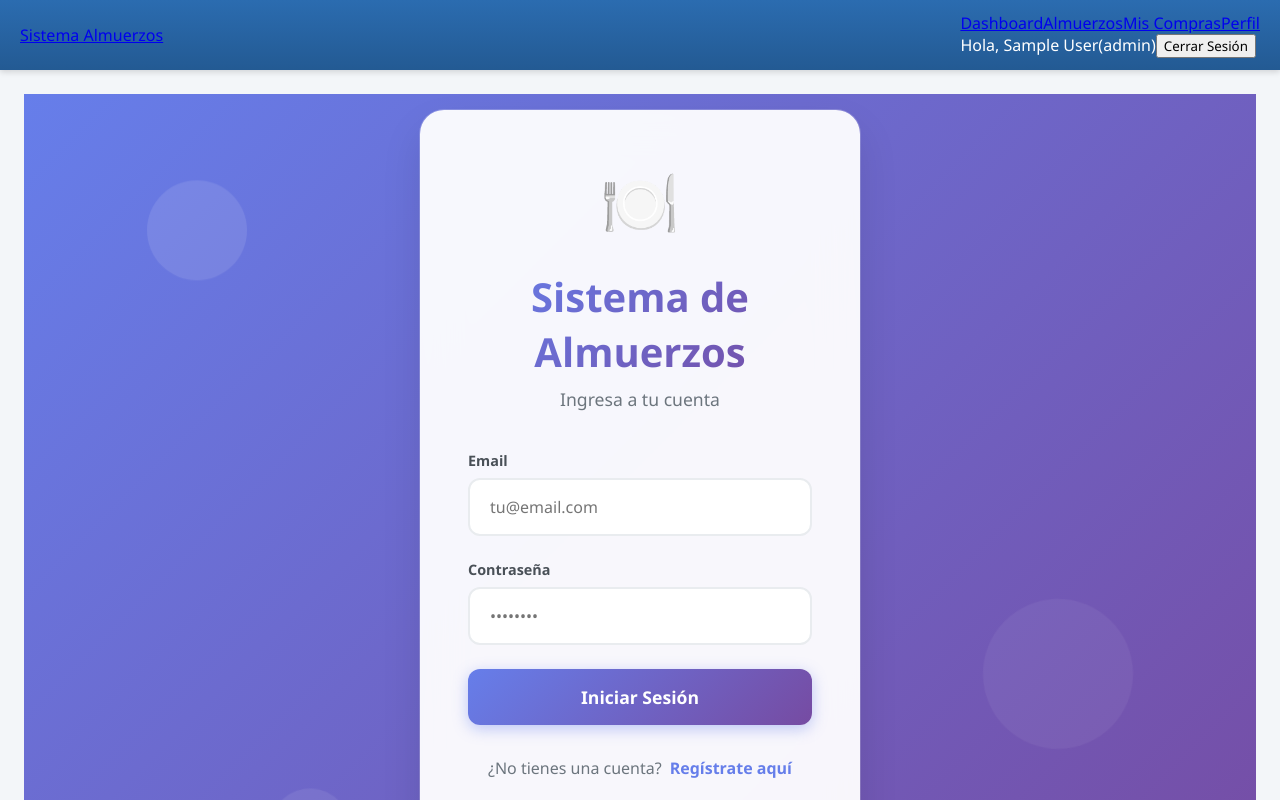
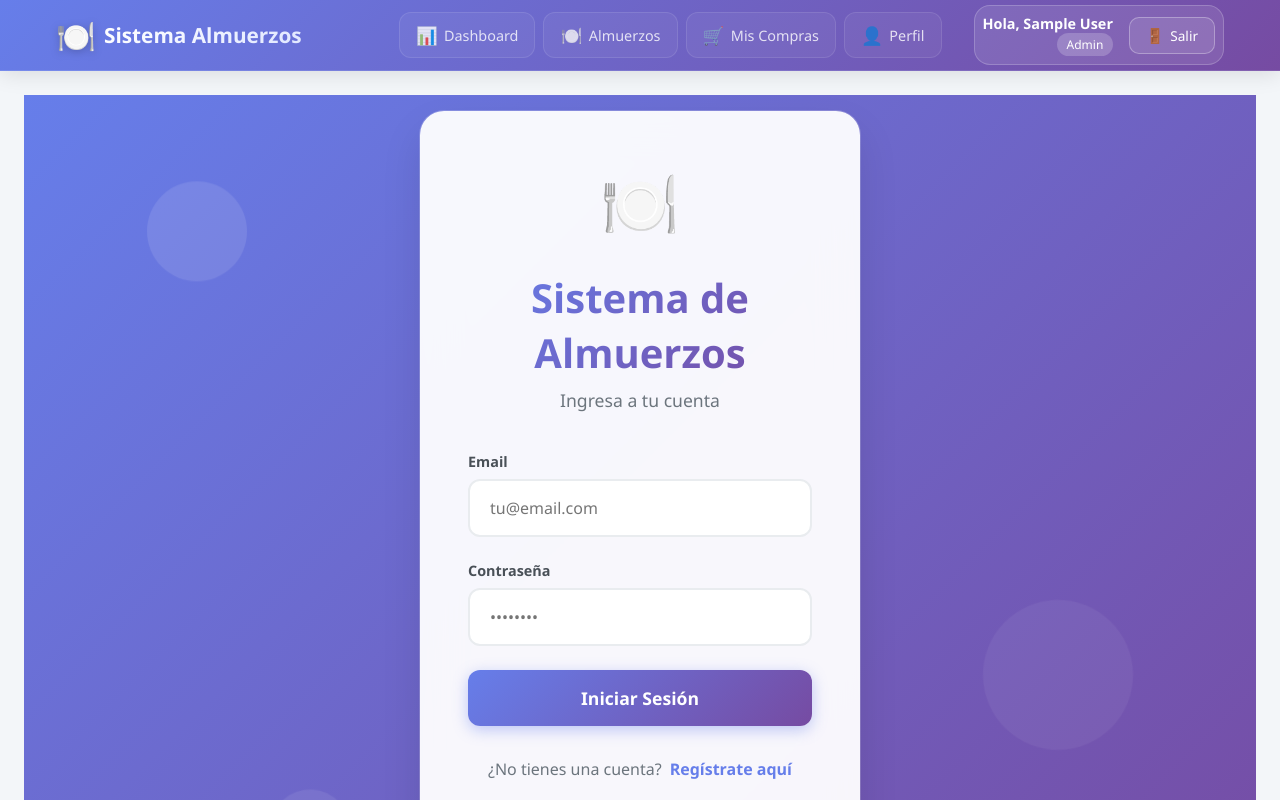
Before and after one commit to devilcsy/AlmuerzosColegio, a React (Vite) app in the folder front/: page /login in a window 1280 px wide. Shown: the top 800 px of the page. Built offline with nearby package versions, Linux system fonts and the light colour scheme; sample sign-in values are in the browser's storage.

Commit message:
fix: configurar CORS y URLs para GitHub Codespaces
- Actualizar server.js con configuración CORS para Codespaces
- Modificar auth.js y api.js para usar URLs dinámicas
- Configurar puertos públicos para funcionamiento en Codespaces

```diff
--- a/front/src/components/Navbar.jsx
+++ b/front/src/components/Navbar.jsx
@@ -1,55 +1,389 @@
 
 import React from 'react';
-import { Link, useNavigate } from 'react-router-dom';
+import { Link, useNavigate, useLocation } from 'react-router-dom';
 import { getStoredUser, clearAuthData } from '../utils/auth';
 
 const Navbar = () => {
   const user = getStoredUser();
   const navigate = useNavigate();
+  const location = useLocation();
 
   const handleLogout = () => {
     clearAuthData();
     navigate('/login');
   };
 
+  const isActiveLink = (path) => {
+    return location.pathname === path;
+  };
+
   return (
-    <nav className="navbar">
-      <div className="nav-brand">
-        <Link to="/dashboard">Sistema Almuerzos</Link>
+    <nav style={styles.navbar}>
+      <div style={styles.navContainer}>
+        {/* Logo y marca */}
+        <div style={styles.brand}>
+          <Link to="/dashboard" style={styles.brandLink}>
+            <span style={styles.logo}>🍽️</span>
+            <span style={styles.brandText}>Sistema Almuerzos</span>
+          </Link>
         </div>
 
-      <div className="nav-links">
+        {/* Navegación */}
+        <div style={styles.navSection}>
           {user ? (
             <>
-            <Link to="/dashboard">Dashboard</Link>
-            <Link to="/lunches">Almuerzos</Link>
-            <Link to="/purchases">Mis Compras</Link>
-            <Link to="/profile">Perfil</Link>
+              {/* Enlaces de navegación */}
+              <div style={styles.navLinks}>
+                <Link
+                  to="/dashboard"
+                  style={{
+                    ...styles.navLink,
+                    ...(isActiveLink('/dashboard') && styles.navLinkActive)
+                  }}
+                >
+                  <span style={styles.navIcon}>📊</span>
+                  Dashboard
+                </Link>
+
+                <Link
+                  to="/lunches"
+                  style={{
+                    ...styles.navLink,
+                    ...(isActiveLink('/lunches') && styles.navLinkActive)
+                  }}
+                >
+                  <span style={styles.navIcon}>🍽️</span>
+                  Almuerzos
+                </Link>
+
+                <Link
+                  to="/purchases"
+                  style={{
+                    ...styles.navLink,
+                    ...(isActiveLink('/purchases') && styles.navLinkActive)
+                  }}
+                >
+                  <span style={styles.navIcon}>🛒</span>
+                  Mis Compras
+                </Link>
+
+                <Link
+                  to="/profile"
+                  style={{
+                    ...styles.navLink,
+                    ...(isActiveLink('/profile') && styles.navLinkActive)
+                  }}
+                >
+                  <span style={styles.navIcon}>👤</span>
+                  Perfil
+                </Link>
 
                 {user.role === 'ADMIN' && (
-              <Link to="/admin">Admin</Link>
+                  <Link
+                    to="/admin"
+                    style={{
+                      ...styles.navLink,
+                      ...styles.adminLink,
+                      ...(isActiveLink('/admin') && styles.navLinkActive)
+                    }}
+                  >
+                    <span style={styles.navIcon}>👑</span>
+                    Admin
+                  </Link>
                 )}
+              </div>
 
-            <div className="user-info">
-              <span>Hola, {user.name}</span>
-              <span className="user-role">({user.role})</span>
+              {/* Información del usuario */}
+              <div style={styles.userSection}>
+                <div style={styles.userInfo}>
+                  <div style={styles.userWelcome}>
+                    <span style={styles.userName}>Hola, {user.name}</span>
+                    <div style={styles.userDetails}>
+                      <span style={styles.userRole}>{user.role}</span>
                       {user.balance !== undefined && (
-                <span className="user-balance">Saldo: ${user.balance}</span>
+                        <span style={styles.userBalance}>
+                          ${user.balance}
+                        </span>
                       )}
-              <button onClick={handleLogout} className="logout-btn">
-                Cerrar Sesión
+                    </div>
+                  </div>
+                </div>
+
+                <button
+                  onClick={handleLogout}
+                  style={styles.logoutButton}
+                  title="Cerrar sesión"
+                >
+                  <span style={styles.logoutIcon}>🚪</span>
+                  Salir
                 </button>
               </div>
             </>
           ) : (
-          <>
-            <Link to="/login">Login</Link>
-            <Link to="/register">Registrarse</Link>
-          </>
+            /* Enlaces para usuarios no autenticados */
+            <div style={styles.authLinks}>
+              <Link
+                to="/login"
+                style={{
+                  ...styles.authLink,
+                  ...styles.loginLink,
+                  ...(isActiveLink('/login') && styles.authLinkActive)
+                }}
+              >
+                Iniciar Sesión
+              </Link>
+              <Link
+                to="/register"
+                style={{
+                  ...styles.authLink,
+                  ...styles.registerLink,
+                  ...(isActiveLink('/register') && styles.authLinkActive)
+                }}
+              >
+                Registrarse
+              </Link>
+            </div>
           )}
+        </div>
       </div>
     </nav>
   );
 };
 
+// Estilos modernos para el Navbar
+const styles = {
+  navbar: {
+    background: 'linear-gradient(135deg, #667eea 0%, #764ba2 100%)',
+    backdropFilter: 'blur(10px)',
+    padding: '0',
+    boxShadow: '0 4px 20px rgba(0, 0, 0, 0.1)',
+    borderBottom: '1px solid rgba(255, 255, 255, 0.1)',
+    position: 'sticky',
+    top: 0,
+    zIndex: 1000,
+  },
+  navContainer: {
+    maxWidth: '1200px',
+    margin: '0 auto',
+    display: 'flex',
+    justifyContent: 'space-between',
+    alignItems: 'center',
+    padding: '0 1rem',
+    height: '70px',
+  },
+  brand: {
+    display: 'flex',
+    alignItems: 'center',
+  },
+  brandLink: {
+    display: 'flex',
+    alignItems: 'center',
+    textDecoration: 'none',
+    color: 'white',
+    fontWeight: 'bold',
+    fontSize: '1.3rem',
+    transition: 'transform 0.2s ease',
+  },
+  logo: {
+    fontSize: '2rem',
+    marginRight: '0.5rem',
+    filter: 'drop-shadow(0 2px 4px rgba(0,0,0,0.2))',
+  },
+  brandText: {
+    background: 'linear-gradient(135deg, #fff 0%, #e0e7ff 100%)',
+    backgroundClip: 'text',
+    WebkitBackgroundClip: 'text',
+    WebkitTextFillColor: 'transparent',
+    fontWeight: '700',
+  },
+  navSection: {
+    display: 'flex',
+    alignItems: 'center',
+    gap: '2rem',
+  },
+  navLinks: {
+    display: 'flex',
+    alignItems: 'center',
+    gap: '0.5rem',
+  },
+  navLink: {
+    display: 'flex',
+    alignItems: 'center',
+    gap: '0.4rem',
+    padding: '0.6rem 1rem',
+    textDecoration: 'none',
+    color: 'rgba(255, 255, 255, 0.8)',
+    borderRadius: '12px',
+    fontSize: '0.9rem',
+    fontWeight: '500',
+    transition: 'all 0.3s ease',
+    background: 'rgba(255, 255, 255, 0.05)',
+    border: '1px solid rgba(255, 255, 255, 0.1)',
+  },
+  navLinkActive: {
+    background: 'rgba(255, 255, 255, 0.15)',
+    color: 'white',
+    boxShadow: '0 4px 12px rgba(255, 255, 255, 0.1)',
+    transform: 'translateY(-1px)',
+  },
+  adminLink: {
+    background: 'linear-gradient(135deg, #ff6b6b 0%, #ee5a52 100%)',
+    color: 'white',
+  },
+  navIcon: {
+    fontSize: '1.1rem',
+  },
+  userSection: {
+    display: 'flex',
+    alignItems: 'center',
+    gap: '1rem',
+    padding: '0.5rem',
+    background: 'rgba(255, 255, 255, 0.1)',
+    borderRadius: '16px',
+    border: '1px solid rgba(255, 255, 255, 0.2)',
+  },
+  userInfo: {
+    display: 'flex',
+    alignItems: 'center',
+    gap: '0.75rem',
+  },
+  userWelcome: {
+    display: 'flex',
+    flexDirection: 'column',
+    alignItems: 'flex-end',
+  },
+  userName: {
+    color: 'white',
+    fontWeight: '600',
+    fontSize: '0.9rem',
+  },
+  userDetails: {
+    display: 'flex',
+    gap: '0.75rem',
+    fontSize: '0.75rem',
+  },
+  userRole: {
+    background: 'rgba(255, 255, 255, 0.2)',
+    color: 'white',
+    padding: '0.2rem 0.6rem',
+    borderRadius: '20px',
+    fontWeight: '500',
+    textTransform: 'capitalize',
+  },
+  userBalance: {
+    background: 'linear-gradient(135deg, #4facfe 0%, #00f2fe 100%)',
+    color: 'white',
+    padding: '0.2rem 0.6rem',
+    borderRadius: '20px',
+    fontWeight: '600',
+  },
+  logoutButton: {
+    display: 'flex',
+    alignItems: 'center',
+    gap: '0.4rem',
+    background: 'rgba(255, 255, 255, 0.1)',
+    color: 'white',
+    border: '1px solid rgba(255, 255, 255, 0.3)',
+    padding: '0.5rem 1rem',
+    borderRadius: '10px',
+    cursor: 'pointer',
+    fontSize: '0.85rem',
+    fontWeight: '500',
+    transition: 'all 0.3s ease',
+  },
+  logoutIcon: {
+    fontSize: '0.9rem',
+  },
+  authLinks: {
+    display: 'flex',
+    alignItems: 'center',
+    gap: '1rem',
+  },
+  authLink: {
+    padding: '0.6rem 1.5rem',
+    textDecoration: 'none',
+    borderRadius: '12px',
+    fontSize: '0.9rem',
+    fontWeight: '600',
+    transition: 'all 0.3s ease',
+    border: '2px solid transparent',
+  },
+  loginLink: {
+    background: 'transparent',
+    color: 'white',
+    border: '2px solid rgba(255, 255, 255, 0.3)',
+  },
+  registerLink: {
+    background: 'rgba(255, 255, 255, 0.9)',
+    color: '#667eea',
+  },
+  authLinkActive: {
+    transform: 'translateY(-2px)',
+    boxShadow: '0 6px 20px rgba(255, 255, 255, 0.2)',
+  },
+};
+
+// Estilos globales para hover effects
+const globalNavStyles = `
+  .nav-link:hover {
+    background: rgba(255, 255, 255, 0.15) !important;
+    color: white !important;
+    transform: translateY(-1px) !important;
+  }
+
+  .logout-button:hover {
+    background: rgba(255, 255, 255, 0.2) !important;
+    transform: translateY(-1px) !important;
+  }
+
+  .auth-link:hover {
+    transform: translateY(-2px) !important;
+    box-shadow: 0 6px 20px rgba(255, 255, 255, 0.2) !important;
+  }
+
+  .brand-link:hover {
+    transform: scale(1.05) !important;
+  }
+
+  /* Responsive */
+  @media (max-width: 968px) {
+    .nav-links {
+      gap: 0.25rem !important;
+    }
+
+    .nav-link {
+      padding: 0.5rem 0.75rem !important;
+      font-size: 0.85rem !important;
+    }
+
+    .user-details {
+      flex-direction: column !important;
+      gap: 0.25rem !important;
+    }
+  }
+
+  @media (max-width: 768px) {
+    .nav-container {
+      padding: 0 0.5rem !important;
+    }
+
+    .brand-text {
+      display: none !important;
+    }
+
+    .nav-link span:last-child {
+      display: none !important;
+    }
+
+    .user-name {
+      display: none !important;
+    }
+  }
+`;
+
+// Inyectar estilos globales
+const styleSheet = document.createElement('style');
+styleSheet.innerText = globalNavStyles;
+document.head.appendChild(styleSheet);
+
 export default Navbar;
--- a/front/src/services/api.js
+++ b/front/src/services/api.js
@@ -1,6 +1,16 @@
+// services/api.js
 
-// services/api.js
-const API_BASE = 'http://localhost:5000/api';
+// Configuración dinámica para API - VERSIÓN CODESPACES
+const getApiBase = () => {
+  // Si estamos en Codespaces, usar la URL del puerto 5000
+  if (typeof window !== 'undefined' && window.location.hostname.includes('app.github.dev')) {
+    return 'https://solid-space-chainsaw-4j9wq5x447j9h5x6p-5000.app.github.dev/api';
+  }
+  // Si estamos en desarrollo local
+  return 'http://localhost:5001/api';
+};
+
+const API_BASE = getApiBase();
 
 // Función helper para hacer requests
 const makeRequest = async (endpoint, options = {}) => {
@@ -20,6 +30,8 @@ const makeRequest = async (endpoint, options = {}) => {
       config.body = JSON.stringify(config.body);
     }
 
+    console.log('Making request to:', `${API_BASE}${endpoint}`); // Para debug
+
     const response = await fetch(`${API_BASE}${endpoint}`, config);
 
     if (!response.ok) {
@@ -36,6 +48,7 @@ const makeRequest = async (endpoint, options = {}) => {
   }
 };
 
+// [MANTÉN TODAS LAS DEMÁS FUNCIONES IGUAL]
 // Funciones para almuerzos
 const getLunches = async () => {
   return await makeRequest('/lunches');
```
Also changed, not shown: front/src/utils/auth.js (+15 -1 lines), front/src/Styles/global.css (renamed from front/src/styles/global.css), front/src/pages/Lunches.jsx (renamed from front/src/pages/lunches.jsx), 2 other files (tests, documents, lock files or other folders). Lines whose indentation alone changed are shown as unchanged.
